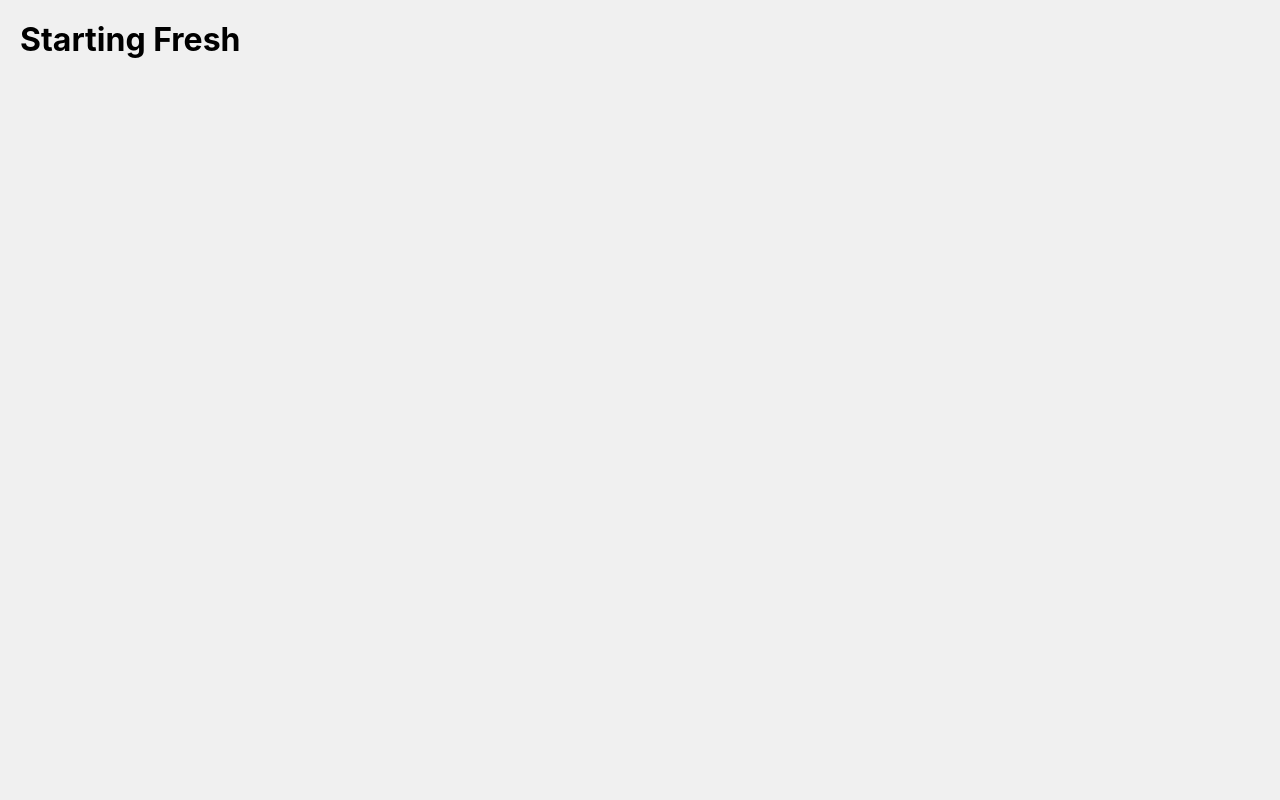
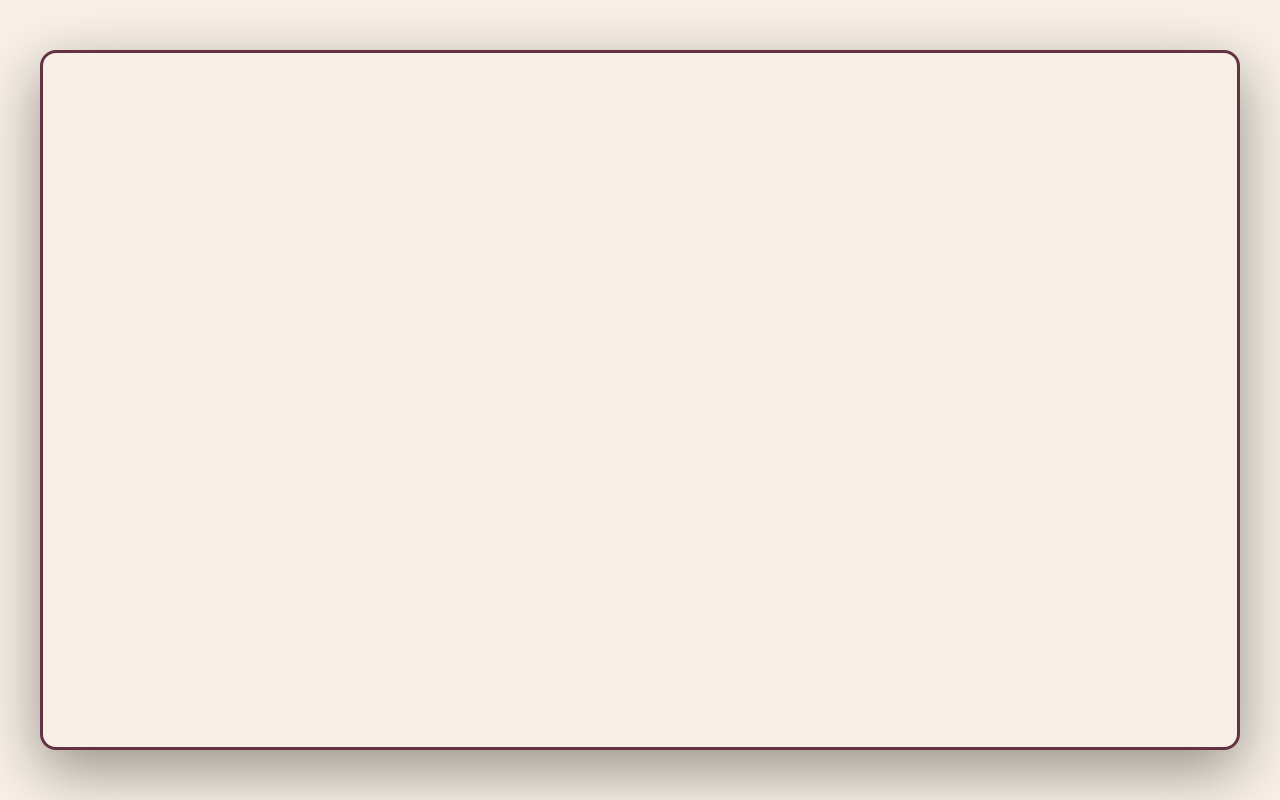
Before and after one commit to Tinatvu22/my-portfolio, a React (Create React App) app: page / in a window 1280 px wide. Built offline with nearby package versions, Linux system fonts and the light colour scheme.

Commit message:
Started with the base design

```diff
--- a/src/App.css
+++ b/src/App.css
@@ -5,18 +5,43 @@
 }
 
 :root {
-  --burgundy-dark: #3d2b2b;
-  --burgundy-light: #5a3f3f;
-  --cream: #f5f1ed;
-  --text-dark: #2c2c2c;
-  --text-light: #888;
+  /* WINDOW COLOR */
+  --window-bg: #F8F0E6;
+
+  /* WINDOW SIZE */
+  --window-width: 1200px;
+  --window-height: 700px;
+  --window-radius: 16px;
+
+  /* WINDOW BORDER/OUTLINE */
+  --border-color: #633344;
+  --border-width: 3px;
+
+  /* OUTSIDE BACKGROUND */
+  --page-bg: #F8F0E6;
 }
 
 body {
-  font-family: -apple-system, BlinkMacSystemFont, 'Segoe UI', sans-serif;
-  background: #f0f0f0;
+  background: var(--page-bg);
 }
 
-.app {
+#root {
+  width: 100%;
+  height: 100vh;
+  display: flex;
+  align-items: center;
+  justify-content: center;
   padding: 20px;
 }
+
+/* THE WINDOW */
+.window-container {
+  width: 100%;
+  max-width: var(--window-width);
+  height: var(--window-height);
+  background-color: var(--window-bg);
+  border-radius: var(--window-radius);
+  box-shadow: 0 20px 60px rgba(0, 0, 0, 0.4);
+
+  border: var(--border-width) solid var(--border-color);
+}
--- a/src/App.js
+++ b/src/App.js
@@ -3,8 +3,8 @@ import './App.css';
 
 function App() {
   return (
-    <div className="app">
-      <h1>Starting Fresh</h1>
+    <div className="window-container">
+      {/* Empty for now - we'll add content later */}
     </div>
   );
 }
```
